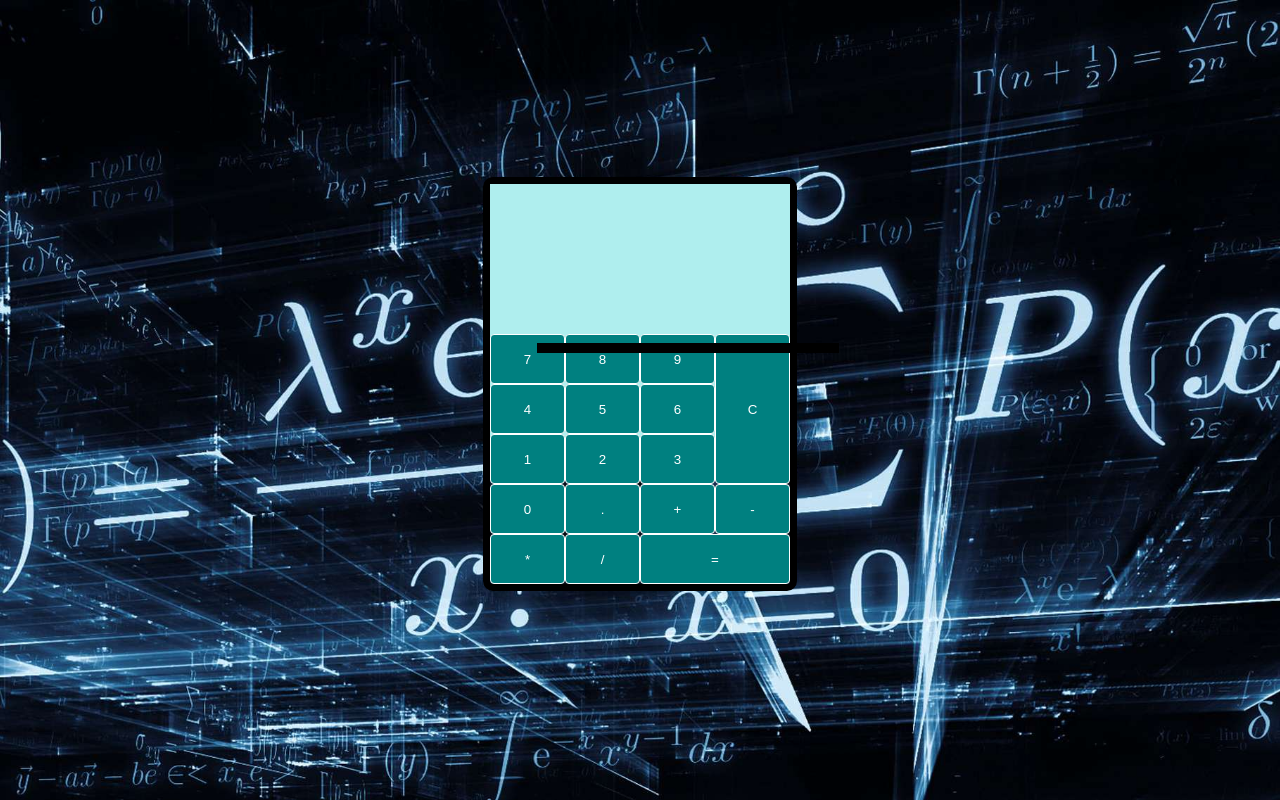
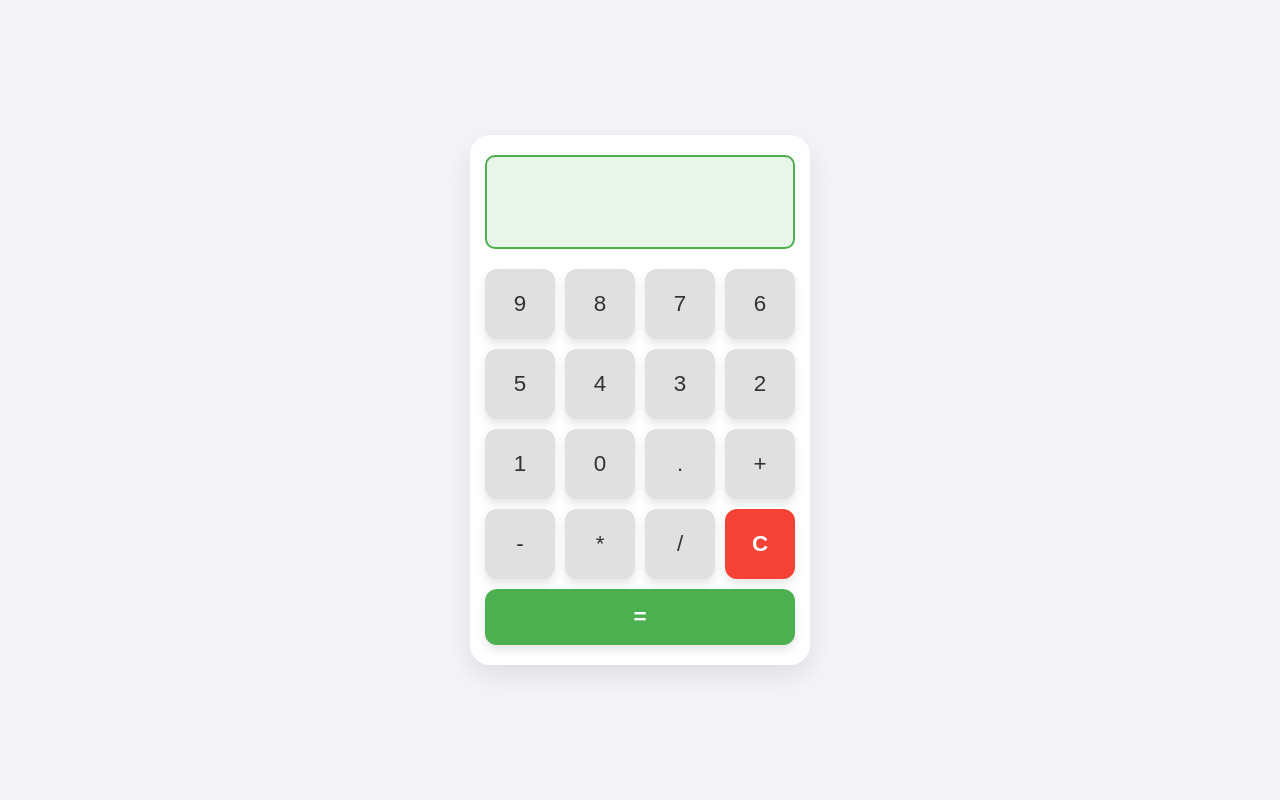
Before and after one commit to Gwendo8/Calculatrice-, a plain HTML site: page index.html in a window 1280 px wide. Drawn offline with Linux system fonts and the light colour scheme.

Commit message:
modification design

```diff
--- a/index.html
+++ b/index.html
@@ -1,21 +1,16 @@
 <!DOCTYPE html>
 <html lang="en">
   <head>
-    <meta charset="UTF-8">
-    <meta http-equiv="X-UA-Compatible" content="IE=edge">
-    <meta name="viewport" content="width=device-width, initial-scale=1.0">
+    <meta charset="UTF-8" />
+    <meta http-equiv="X-UA-Compatible" content="IE=edge" />
+    <meta name="viewport" content="width=device-width, initial-scale=1.0" />
     <title>Calculatrice</title>
 
-    <link rel="stylesheet" href="style.css">
+    <link rel="stylesheet" href="style.css" />
   </head>
   <body>
-
-
-
     <div class="app">
       <h3 id="res"></h3>
-        <!-- On crée tous les boutons de la calculatrice -->
-        <!-- NE SURTOUT PAS METTRE DES CHIFFRES OU DES NOMBRES DANS UN ID  -->
       <button class="btn" id="N9">9</button>
       <button class="btn" id="N8">8</button>
       <button class="btn" id="N7">7</button>
@@ -31,8 +26,8 @@
       <button class="btn" id="-">-</button>
       <button class="btn" id="*">*</button>
       <button class="btn" id="/">/</button>
+      <button id="clear">C</button>
       <button id="equal">=</button>
-        <button id="clear">C</button>
     </div>
 
     <div class="Separateur" id="sepa"></div>
--- a/style.css
+++ b/style.css
@@ -1,110 +1,91 @@
-*{
+body {
     margin: 0;
     padding: 0;
-}
-body{
-    background: url(calc.png)fixed center/cover;
-}
-.app{
-    /* Permet de mettre les éléments sur la même colonne  */
-    display: grid;
-    width: 300px;
-    height: 400px;
-    margin-top: 30%;
-    margin-left: 50%;
-    transform: translate(-50%,-50%);
-    /* On dit qu'on veux 4 colonnes de 25% */
-    grid-template-columns: 25% 25% 25% 25%;
-    /* On dit qu'on veux une première ligne de 50px et ensuite un repeat de 5 lignes avec 30 px  */
-    grid-template-rows: 150px repeat(5,50px);
-    /* On va dessiner a quoi va ressembler la calculatrice et la c'est a dire 4 colonnes et 6 lignes  */
-    grid-template-areas:
-        "res res res res"
-        "N7 N8 N9 reset "
-        "N4 N5 N6 reset"
-        "N1 N2 N3 reset"
-        /* dot c'est le point plus c'est + et minus c'est - */
-        "N0 dot plus moins "
-        /* ensuite equal c'est égal times c'est * et div c'est / */
-        "fois div equal equal "
-    ;
-
-    border:7px solid black;
-    border-radius: 10px;
-    position: absolute;
+    box-sizing: border-box;
+    font-family: 'Poppins', sans-serif;
+    background: #f4f4f9;
+    display: flex;
+    justify-content: center;
+    align-items: center;
+    height: 100vh;
+    color: #333;
 }
 
-#res{
+.app {
+    background: #ffffff;
+    padding: 20px;
+    border-radius: 20px;
+    box-shadow: 0 10px 30px rgba(0, 0, 0, 0.1);
     text-align: center;
-    padding-top: 60px;
-    height: 200px;
-    font-size: 2rem;
-    /* la on appel la premiere ligne qu'on a dessiner dans le app  */
-    grid-area: res;
-    background-color:paleturquoise;
+    justify-content: center;
+    width: 300px;
+    display: grid;
+    grid-template-columns: repeat(4, 1fr);
+    gap: 10px;
 }
 
-button{
-    background-color: teal;
-    color:white;
-    border: 1px solid white;
-    border-radius: 4px;
-    cursor:pointer;
-    transition: 0.2s;
-
+h3#res {
+    font-size: 2rem;
+    height: 70px;
+    margin: 0 0 10px;
+    padding: 10px;
+    border: 2px solid #4caf50;
+    border-radius: 10px;
+    background: #e8f5e9;
+    text-align: right;
+    color: #388e3c;
+    overflow: hidden;
+    grid-column: span 4;
 }
 
-/* Permet que lorsqu'on passe sur les boutons sa mettre cette couleur  */
-button:hover{
-    background-color: rgb(5,190,190);
+button {
+    background: #e0e0e0;
+    border: none;
+    border-radius: 12px;
+    font-size: 1.4rem;
+    padding: 15px;
+    color: #333;
+    cursor: pointer;
+    transition: all 0.3s ease;
+    box-shadow: 0 5px 10px rgba(0, 0, 0, 0.1);
 }
 
-#equal{
-    /* La le égal prend bien les 2 places du bas comme on l'avais dessiner  dans le app  */
-    grid-area: equal;
+button:hover {
+    background: #d6d6d6;
+    transform: translateY(-3px);
 }
 
-#clear{
-    grid-area: reset;
+#equal {
+    background: #4caf50;
+    font-weight: bold;
+    color: #fff;
+    grid-column: span 4;
 }
 
-#N9{
-    grid-area: N9;
+#equal:hover {
+    background: #388e3c;
 }
 
-#N8{
-    grid-area: N8;
+#clear {
+    background: #f44336;
+    font-weight: bold;
+    width: 70px;
+    height: 70px;
+    color: #fff;
 }
 
-#N7{
-    grid-area: N7;
+#clear:hover {
+    background: #d32f2f;
 }
-#N6{
-    grid-area: N6;
+
+button.btn {
+    height: 70px;
+    width: 70px;
 }
-#N5{
-    grid-area: N5;
+
+.Separateur {
+    grid-column: span 4;
+    height: 1px;
+    background: #d6d6d6;
+    margin: 10px 0;
 }
-#N4{
-    grid-area: N4;
-}
-#N3{
-    grid-area: N3;
-}
-#N2{
-    grid-area: N2;
-}
-#N1{
-    grid-area: N1;
-}
-#N0{
-    grid-area: N0;
-}
-#sepa{
-   height: 10px;
-   width: 302px;
-   position: absolute;
-   background-color: black;
-   margin-top: 26.8%;
-   margin-left: 41.95%;
-}
```
Lines whose indentation alone changed are shown as unchanged.
